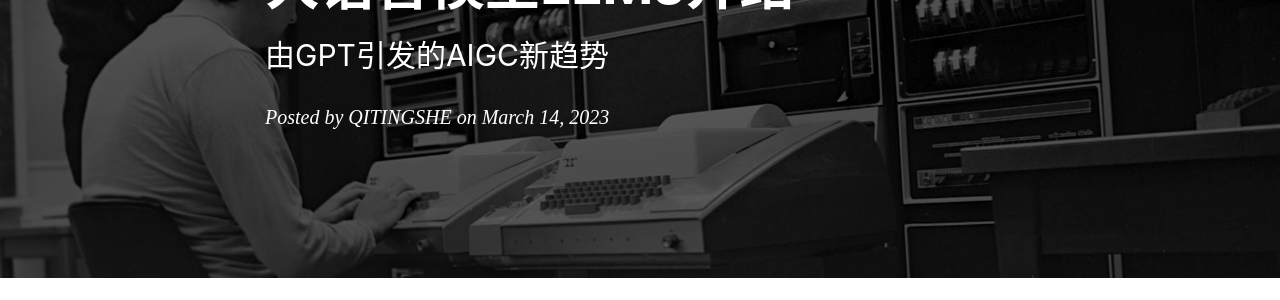
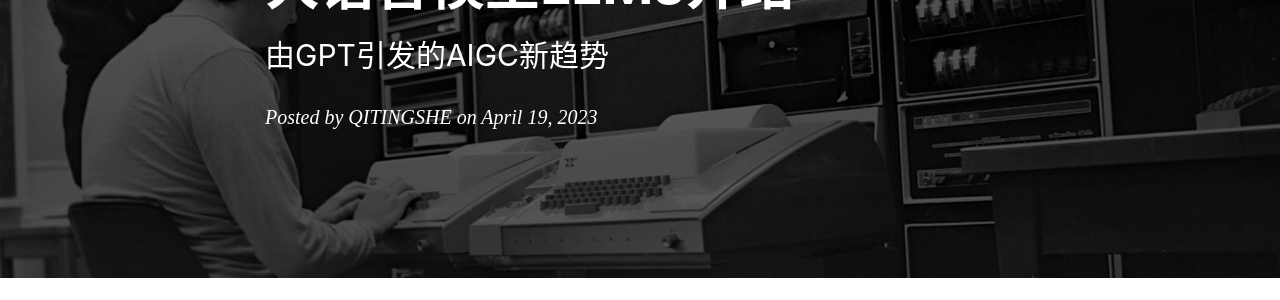
Before and after one commit to Qitingshe/Qitingshe.github.io, a Jekyll site: the page built from _posts/2023-04-19-大语言模型LLMs介绍.md, in a window 1280 px wide and 900 px high. Shown: the part 245-545 px from the top of the window. Built offline with Jekyll 4.4.1, drawn with Linux system fonts in a browser that asks for light colours; nearby versions of some CDN libraries; comment, search, counter and statistics services are not loaded; some of the changed text lies outside the part shown.

Commit message:
update date

```diff
--- a/_posts/2023-04-19-大语言模型LLMs介绍.md
+++ b/_posts/2023-04-19-大语言模型LLMs介绍.md
@@ -2,7 +2,7 @@
 layout:     post
 title:      大语言模型LLMs介绍
 subtitle:   由GPT引发的AIGC新趋势
-date:       2023-03-14
+date:       2023-04-19
 author:     QITINGSHE
 header-img: img/post-bg-unix-linux.jpg
 catalog: true
```
